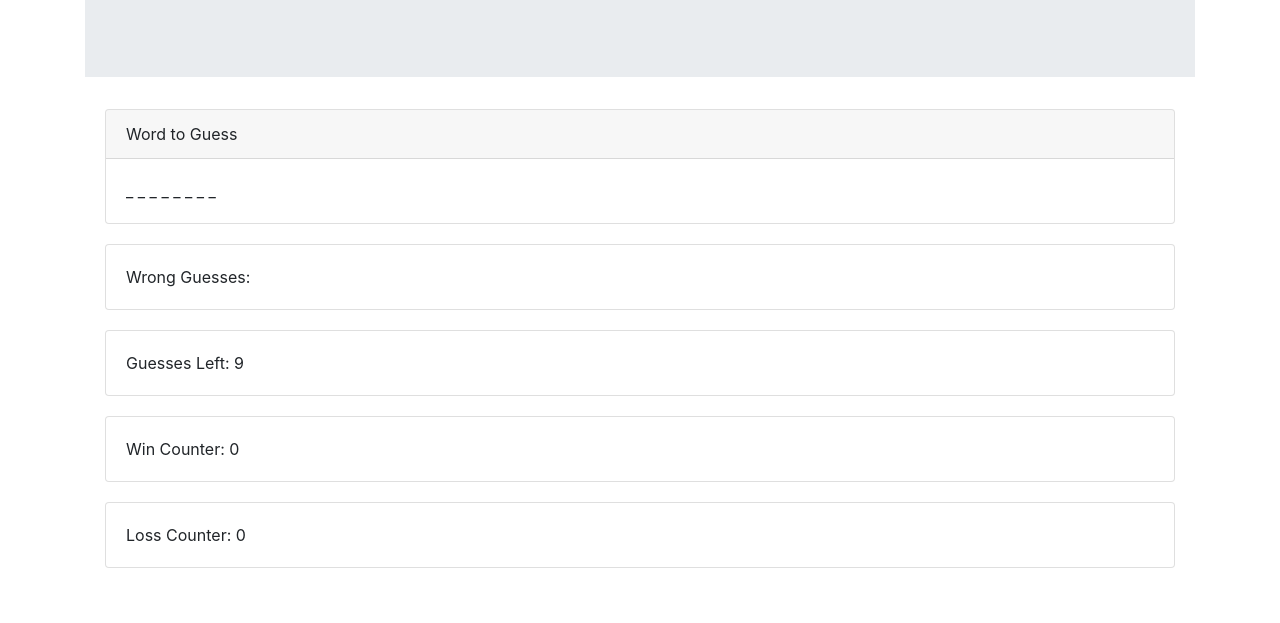
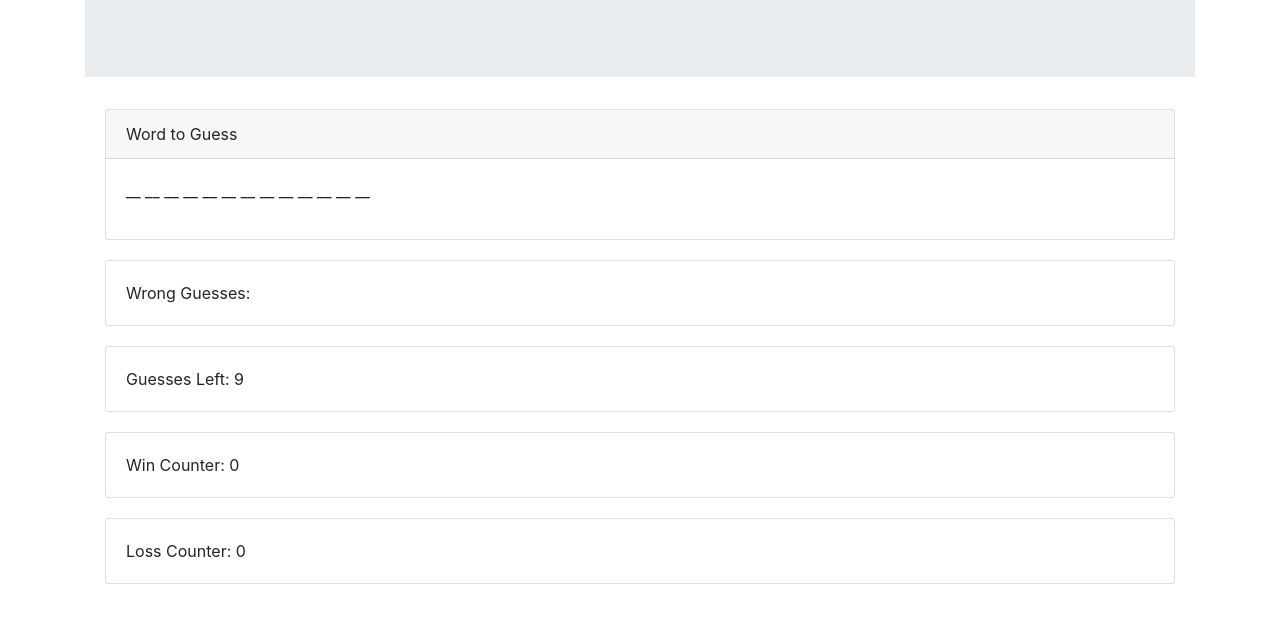
Before and after one commit to kathryn-breslin/hangman-2, a plain HTML site: page index.html in a window 1280 px wide. Shown: the part 147-770 px from the top of the page. Drawn offline with nearby package versions, Linux system fonts and the light colour scheme.

Commit message:
start function and key press

```diff
--- a/assets/javascript/game.js
+++ b/assets/javascript/game.js
@@ -1,22 +1,60 @@
-//GLOBAL VARIABLES
+// GLOBAL VARIABLES
 //===================================================================
 // Array and Variables for holding data
 
-var moonOptions = ["new moon", "waxing crescent", "first quarter", "waxing gibbous", "full moon", "waning gibbous", "third quarter", "waxing crescent"];
+var moonOptions = ["newmoon", "waxingcrescent", "firstquarter", "waxinggibbous", "fullmoon", "waninggibbous", "thirdquarter", "waxingcrescent"];
 var selectedWord = "";
 var lettersInWord = [];
+var letterGuessed;
 var numberOfBlanks = 0;
 var blanksAndGuesses = [];
 var wrongGuesses = [];
 
-//Game Counters
+// Game Counters
 var winCount = 0;
 var lossCount = 0;
 var guessesLeft = 9;
 
-//FUNCTIONS
+// FUNCTIONS
+//===================================================================
+function startGame () {
+    selectedWord = moonOptions[Math.floor(Math.random() * moonOptions.length)];
+    lettersInWord = selectedWord.split("");
+    numberOfBlanks = lettersInWord.length;
+
+    // Reset
+    guessesLeft = 9;
+    wrongGuesses = [];
+    blanksAndGuesses = [];
+
+    // Populate blanks and guesses with correct number of blanks
+
+    for (var i = 0; i < numberOfBlanks; i++) {
+        blanksAndGuesses.push(" __ ");
+    }
+
+    // Update HTML
+
+    document.getElementById('wordToGuess').innerHTML = blanksAndGuesses.join(" ");
+    document.getElementById('numGuesses').innerHTML = guessesLeft;
+    document.getElementById('winCounter').innerHTML = winCount;
+    document.getElementById('lossCounter').innerHTML = lossCount;
+
+    console.log(numberOfBlanks);
+    console.log(selectedWord);
+    console.log(lettersInWord);
+    console.log(blanksAndGuesses)
+}
+
+// MAIN PROCESS
 //===================================================================
 
+// Start game and resets game
+startGame();
 
-//MAIN PROCESS
-//===================================================================
+// Get user key press
+
+document.onkeyup = function (event) {
+    letterGuessed = String.fromCharCode(event.keyCode).toLowerCase();
+    console.log(letterGuessed);
+}
--- a/index.html
+++ b/index.html
@@ -24,7 +24,7 @@
                 Word to Guess
             </div>
             <div class="card-body">
-                <p class="card-text">_ _ _ _ _ _ _ _</p>
+                <p id="wordToGuess"></p>
             </div>
         </div>
         <div class="card">
@@ -34,17 +34,17 @@
         </div>
         <div class="card">
             <div class="card-body">
-                Guesses Left: <span id="numGuesses">9</span>
+                Guesses Left: <span id="numGuesses"></span>
             </div>
         </div>
         <div class="card">
             <div class="card-body">
-                Win Counter: <span id="winCounter">0</span>
+                Win Counter: <span id="winCounter"></span>
             </div>
         </div>
         <div class="card">
             <div class="card-body">
-                Loss Counter: <span id="lossCounter">0</span>
+                Loss Counter: <span id="lossCounter"></span>
             </div>
         </div>
     </div>
```
